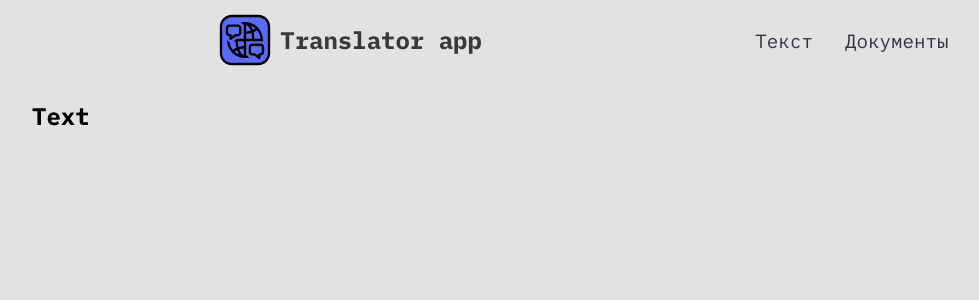
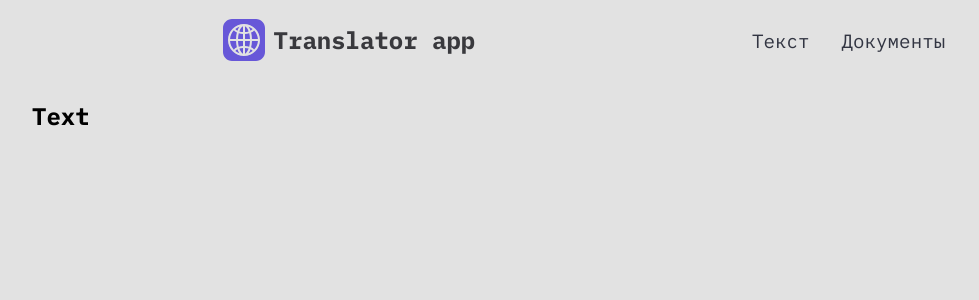
Before and after one commit to dmitryfirsanov/translator-app, a React (Vite) app: page / in a window 1280 px wide. Shown: the top 300 px of the page, without its empty margins (58-1037 px from the left). Built offline with nearby package versions, Linux system fonts and the light colour scheme.

Commit message:
add Layout for app

```diff
--- a/src/App.tsx
+++ b/src/App.tsx
@@ -1,7 +1,6 @@
-import { Routes, Route, Link } from "react-router-dom";
+import { Routes, Route } from "react-router-dom";
 
-import translatorAppIcon from "./icons/translator-app-icon.svg";
-
+import Layout from "./components/Layout";
 import TextPage from "./components/TextPage";
 import DocumentsPage from "./components/DocumentsPage";
 import ErrorPage from "./components/ErrorPage";
@@ -10,24 +9,14 @@ import ErrorPage from "./components/ErrorPage";
 function App() {
   return (
     <>
-      <header className="header">
-        <Link className="header-logo" to="/">
-          <img src={translatorAppIcon} alt="Translator app" />
-          <p className="header-logo-title">Translator app</p>
-        </Link>
-        <div className="header-nav">
-          <Link className="nav-link" to="/text">Текст</Link>
-          <Link className="nav-link" to="/document">Документы</Link>
-        </div>
-      </header>
-      <div className="page">
-        <Routes>
+      <Routes>
+        <Route path="/" element={<Layout />} >
           <Route index element={<TextPage />} />
           <Route path="text" element={<TextPage />} />
           <Route path="document" element={<DocumentsPage />} />
           <Route path="*" element={<ErrorPage />} />
-        </Routes>
-      </div>
+        </Route>
+      </Routes>
     </>
   );
 }
--- /dev/null
+++ b/src/components/Layout.tsx
@@ -0,0 +1,25 @@
+import { Link, Outlet } from 'react-router-dom';
+
+import translatorAppIcon from "../assets/icons/translator-app-icon.svg";
+
+function Layout() {
+  return (
+    <>
+      <header className="header">
+        <Link className="header-logo" to="/">
+          <img src={translatorAppIcon} alt="Translator app" />
+          <p>Translator app</p>
+        </Link>
+        <div className="header-nav">
+          <Link className="nav-link" to="/text">Текст</Link>
+          <Link className="nav-link" to="/document">Документы</Link>
+        </div>
+      </header>
+      <div className="page">
+        <Outlet />
+      </div>
+    </>
+  )
+}
+
+export default Layout;
```
